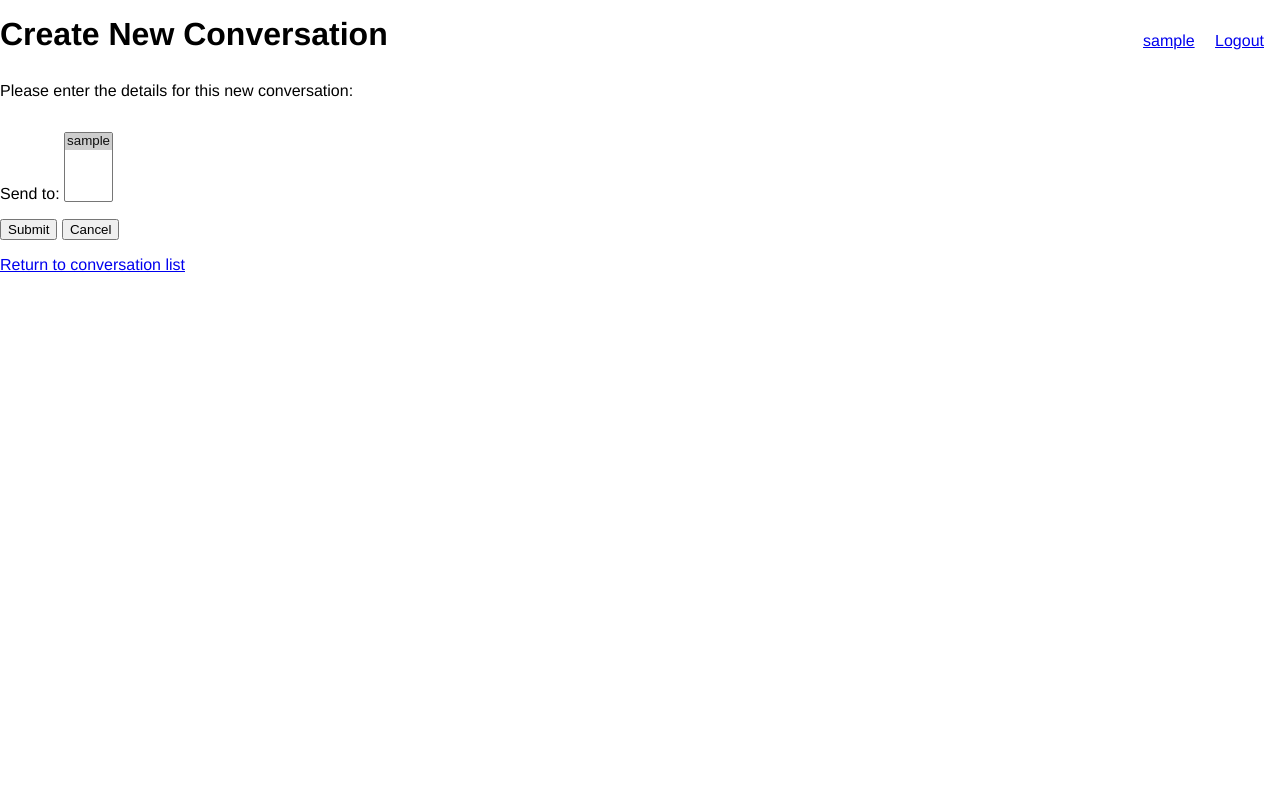
After one commit to arcanemachine/django-chat, a Django app: page /chat/conversations/1/update-participants/ in a window 1280 px wide. The commit adds this page. Run offline with Django 3.2, Linux system fonts and the light colour scheme; a user stored in the database is signed in; tables that the repository leaves empty hold one stand-in row (values such as "Sample post").

Commit message:
Add option to show all participants in a conversation

```diff
--- a/chat/models.py
+++ b/chat/models.py
@@ -1,5 +1,3 @@
-import random
-
 from django.db import models
 from django.conf import settings
 from django.contrib.auth import get_user_model
@@ -26,7 +24,7 @@ class Conversation(models.Model):
 
     def get_absolute_url(self):
         return reverse(
-            'chat:conversation_view', kwargs={'pk': self.pk})
+            'chat:conversation_view', kwargs={'conversation_pk': self.pk})
 
 
 class Message(models.Model):
@@ -42,7 +40,8 @@ class Message(models.Model):
 
     def get_absolute_url(self):
         return reverse(
-            'chat:conversation_view', kwargs={'pk': self.conversation.pk})
+            'chat:conversation_view', kwargs={
+                'conversation_pk': self.conversation.pk})
 
     def save(self, *args, **kwargs):
         if not self.sender_username:
--- a/chat/templates/chat/conversation_list.html
+++ b/chat/templates/chat/conversation_list.html
@@ -9,7 +9,7 @@
 <ul>
   {% for conversation in conversation_list %}
   <li>
-    <a href="{% url 'chat:conversation_view' pk=conversation.pk %}">{{ conversation }}</a>
+    <a href="{% url 'chat:conversation_view' conversation_pk=conversation.pk %}">{{ conversation }}</a>
   </li>
   {% endfor %}
 </ul>
--- /dev/null
+++ b/chat/templates/chat/conversation_update_participants.html
@@ -0,0 +1,20 @@
+{% extends 'base.html' %}
+
+{% block title %}Create New Conversation{% endblock title %}
+{% block body_title %}Create New Conversation{% endblock body_title %}
+
+{% block content %}
+
+<p>Please enter the details for this new conversation:</p>
+
+{% include 'base_form.html' %}
+
+<div class="bottom-links">
+  <p>
+    <a href="{% url 'chat:conversation_list' %}">
+      Return to conversation list
+    </a>
+  </p>
+</div>
+
+{% endblock content %}
--- a/chat/templates/chat/conversation_view.css
+++ b/chat/templates/chat/conversation_view.css
@@ -22,7 +22,7 @@
 #menu-overlay-parent-container {
   position: fixed;
   height: 100vh;
-  width: 100vh;
+  width: 100vw;
   z-index: 1;
 }
 
@@ -33,7 +33,7 @@
   top: 0;
   left: 0;
   height: 100vh;
-  width: 100vh;
+  width: 100vw;
 
   opacity: 0.5;
 }
--- a/chat/templates/chat/conversation_view.html
+++ b/chat/templates/chat/conversation_view.html
@@ -21,7 +21,10 @@
           <div @click="menuShow = !menuShow" class="menu-close-button-icon">X</div>
           <div id="menu-overlay-title">More Options</div>
           <div id="menu-overlay-item-container">
-            <div @click="getUserList" class="menu-overlay-item bold underline cursor-url">List conversation members</div>
+            <div @click="getUserList" class="menu-overlay-item bold cursor-url">- List conversation members</div>
+            <div class="menu-overlay-item">
+              <a href="{% url 'chat:conversation_update_participants' conversation_pk=conversation.pk %}" class="menu-overlay-item unstyled-link">- Add/Remove participants</a>
+            </div>
           </div>
         </div>
       </div>
--- a/chat/urls.py
+++ b/chat/urls.py
@@ -16,6 +16,9 @@ urlpatterns = [
     path('api/conversations/<int:conversation_pk>/messages/',
          views.get_conversation_messages,
          name='get_conversation_messages'),
+    path('api/conversations/<int:conversation_pk>/users/',
+         views.get_conversation_users,
+         name='get_conversation_users'),
 
     path('conversations/all/',
          views.ConversationListView.as_view(),
@@ -23,9 +26,12 @@ urlpatterns = [
     path('conversations/new/',
          views.ConversationCreateView.as_view(),
          name="conversation_create"),
-    path('conversations/<pk>/',
+    path('conversations/<int:conversation_pk>/',
          views.ConversationView.as_view(),
          name="conversation_view"),
+    path('conversations/<int:conversation_pk>/update-participants/',
+         views.ConversationUpdateParticipantsView.as_view(),
+         name="conversation_update_participants"),
 
     path('messages/all/',
          views.MessageListView.as_view(),
--- a/chat/views.py
+++ b/chat/views.py
@@ -1,10 +1,13 @@
 import json
 from django.core import serializers
+from django.core.exceptions import PermissionDenied
+from django.contrib import messages
 from django.contrib.auth import get_user_model
+from django.contrib.auth.mixins import LoginRequiredMixin
 from django.http import JsonResponse
 from django.shortcuts import render
 from django.views.generic import CreateView, ListView
-from django.contrib.auth.mixins import LoginRequiredMixin
+from django.views.generic.edit import UpdateView
 
 from . import forms
 from .models import Conversation, Message
@@ -40,7 +43,10 @@ class ConversationView(LoginRequiredMixin, CreateView):
     template_name = 'chat/conversation_view.html'
 
     def dispatch(self, request, *args, **kwargs):
-        self.conversation = Conversation.objects.get(pk=self.kwargs['pk'])
+        self.conversation = \
+            Conversation.objects.get(pk=self.kwargs['conversation_pk'])
+        if request.user not in self.conversation.participants.all():
+            raise PermissionDenied()
         return super().dispatch(request, *args, **kwargs)
 
     def get_context_data(self, **kwargs):
@@ -64,9 +70,34 @@ class ConversationView(LoginRequiredMixin, CreateView):
         self.object.sender = self.request.user
         return super().form_valid(form)
 
+
+class ConversationUpdateParticipantsView(LoginRequiredMixin, UpdateView):
+    model = Conversation
+    fields = ('participants',)
+    template_name = 'chat/conversation_update_participants.html'
+    success_message = "Participant list updated"
+    pk_url_kwarg = 'conversation_pk'
+
+    def form_valid(self, form):
+        # require user to be in conversation
+        participants_qs = form.cleaned_data['participants']
+        if self.request.user not in participants_qs:
+            participants_list = \
+                [user.pk for user in participants_qs] + [self.request.user.pk]
+            participants_qs = \
+                UserModel.objects.filter(pk__in=participants_list)
+            form.cleaned_data['participants'] = participants_qs
+            messages.info(self.request,
+                          "You cannot remove yourself from a conversation."
+                          "You have been added back to the conversation.")
+        messages.info(self.request, "Conversation participants updated.")
+        return super().form_valid(form)
+
+
 def test_message(request):
     result = {'hello': 'world'}
     return JsonResponse(result)
+
 
 def get_conversation_messages(request, conversation_pk):
     conversation = Conversation.objects.get(pk=conversation_pk)
@@ -77,6 +108,17 @@ def get_conversation_messages(request, conversation_pk):
 
     return JsonResponse(messages_json, safe=False)
 
+
+def get_conversation_users(request, conversation_pk):
+    conversation = Conversation.objects.get(pk=conversation_pk)
+
+    users = conversation.participants.all()
+    users_serialized = serializers.serialize('json', users)
+    users_json = json.loads(users_serialized)
+
+    return JsonResponse(users_json, safe=False)
+
+
 class MessageListView(ListView):
     model = Message
     template_name = 'chat/chat_list.html'
--- a/static/css/base.css
+++ b/static/css/base.css
@@ -1,4 +1,5 @@
 body {
+  font-family: Helvetica;
   margin: 0;
 }
 
@@ -48,3 +49,9 @@ body {
 .cursor-url {
   cursor: pointer;
 }
+
+.unstyled-link {
+  color: black;
+  text-decoration: none;
+  font-weight: bold;
+}
```
Also changed, not shown: chat/templates/chat/conversation_view.js (+21 -5 lines).
